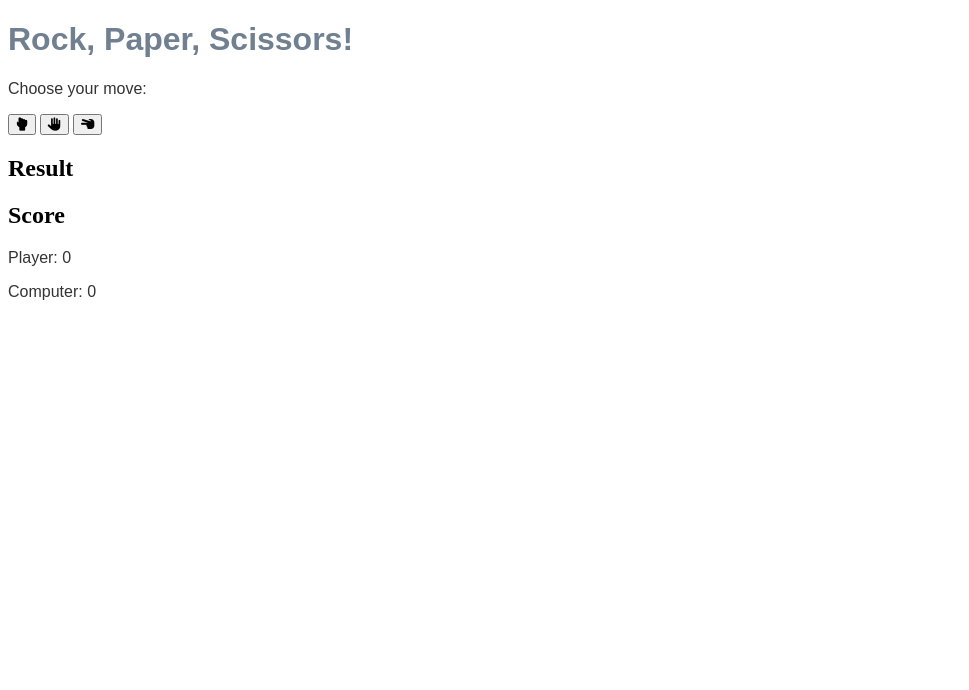
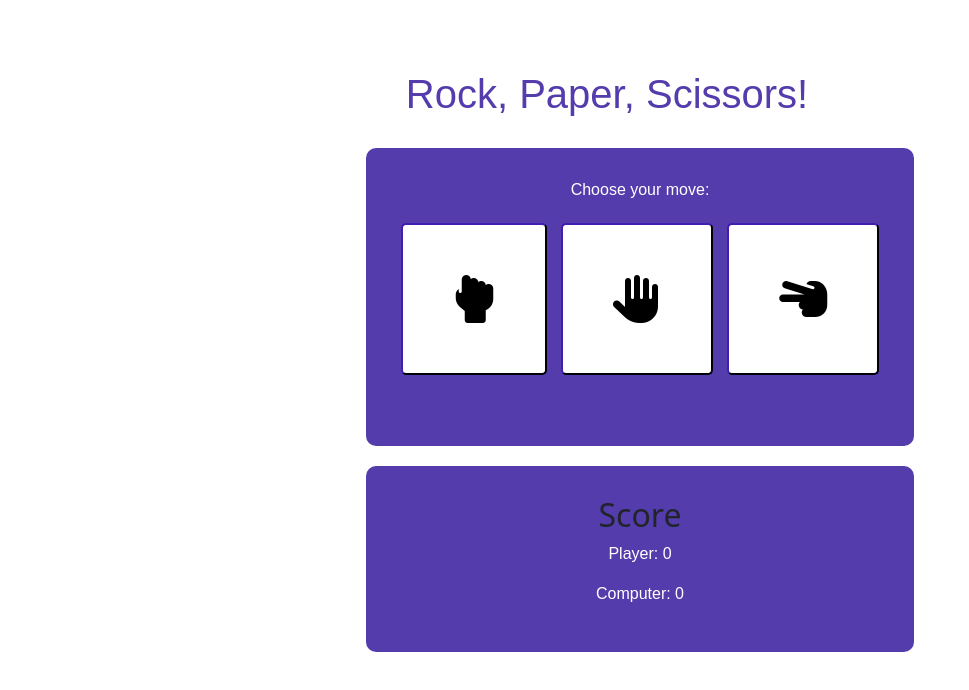
Before and after one commit to chloejones9464/rock-paper-scissors, a plain HTML site: page index.html in a window 1280 px wide. Shown: the whole page, without its empty margins (0-969 px from the left). Drawn offline with nearby package versions, Linux system fonts and the light colour scheme; files whose address does not match are found by name; a web font is replaced by a local one.

Commit message:
added hover element to buttons

```diff
--- a/assets/css/style.css
+++ b/assets/css/style.css
@@ -1,9 +1,46 @@
+body {
+    justify-items: center;
+    margin-top: 70px;
+}
+
 h1 {
     font-family: "Rubik Dirt", sans-serif;
-    color: slategrey;
+    color: rgb(84, 60, 172);
+    margin-top: 10px;
+    margin-left: 40px;
 }
 
 p {
     font-family: "Funnel Sans", sans-serif;
-    color: #333;
+    color:white;
 }
+
+.game-area {
+    justify-items: center;
+    background-color: rgb(84, 60, 172);
+    margin-top: 30px;;
+    padding: 30px;
+    padding-bottom: 50px;
+    border-radius: 10px;
+}
+
+.game-score {
+    justify-items: center;
+    background-color: rgb(84, 60, 172);
+    margin-top: 20px;
+    padding: 30px;
+    border-radius: 10px;
+}
+
+button {
+    background-color: white;
+    border-color: rgb(33, 16, 92);
+    padding: 50px;
+    border-radius: 5px;
+    margin: 5px;
+}
+
+button:hover {
+    background-color: rgb(33, 16, 92);
+    color: white;
+}
--- a/index.html
+++ b/index.html
@@ -3,26 +3,36 @@
   <head>
     <meta charset="UTF-8" />
     <meta name="viewport" content="width=device-width, initial-scale=1.0" />
+    <!--Bootstrap link-->
+    <link href="https://cdn.jsdelivr.net/npm/bootstrap@5.3.3/dist/css/bootstrap.min.css" rel="stylesheet" integrity="sha384-QWTKZyjpPEjISv5WaRU9OFeRpok6YctnYmDr5pNlyT2bRjXh0JMhjY6hW+ALEwIH" crossorigin="anonymous">
+    <!--Link to stylesheet-->
     <link rel="stylesheet" href="assets/css/style.css"/>
     <title>Rock, Paper, Scissors</title>
   </head>
   <body>
+    <div>
     <h1>Rock, Paper, Scissors!</h1>
+    <div class="container game-area">
     <p>Choose your move:</p>
-    <div class="game-area">
-        <div class="game-controls">
-      <button id="rock"><i class="fa-solid fa-hand-back-fist" aria-label="Rock"></i></button>
-      <button id="paper"><i class="fa-solid fa-hand" aria-label="Paper"></i></button>
-      <button id="scissors"><i class="fa-solid fa-hand-scissors" aria-label="Scissors"></i></button>
+    <div class="game-controls">
+      <button id="rock"><i class="fa-solid fa-3x fa-hand-back-fist" aria-label="Rock"></i></button>
+      <button id="paper"><i class="fa-solid fa-3x fa-hand" aria-label="Paper"></i></button>
+      <button id="scissors"><i class="fa-solid fa-3x fa-hand-scissors" aria-label="Scissors"></i></button>
+    <div class="game-result">
+      <p id="playersMove"></p>
+      <p id="computersMove"></p>
     </div>
-    <div class="game-result">
-      <h2>Result</h2>
     </div>
+</div>
 
     <div class="game-score">
       <h2>Score</h2>
       <p>Player: <span id="player-score">0</span></p>
       <p>Computer: <span id="computer-score">0</span></p>
+    </div>
+
+    <!-- Bootstrap link-->
+    <script src="https://cdn.jsdelivr.net/npm/bootstrap@5.3.3/dist/js/bootstrap.bundle.min.js" integrity="sha384-YvpcrYf0tY3lHB60NNkmXc5s9fDVZLESaAA55NDzOxhy9GkcIdslK1eN7N6jIeHz" crossorigin="anonymous"></script>
 
     <!-- Google Fonts link (Rubik Dirt & Funnel Sans)-->
     <style>
@@ -32,5 +42,5 @@
     <script src="https://kit.fontawesome.com/02de5763be.js" crossorigin="anonymous"></script>
     <!-- Connect to JS page-->
     <script src="script.js"></script>
-  </body>
+    </body>
 </html>
```
